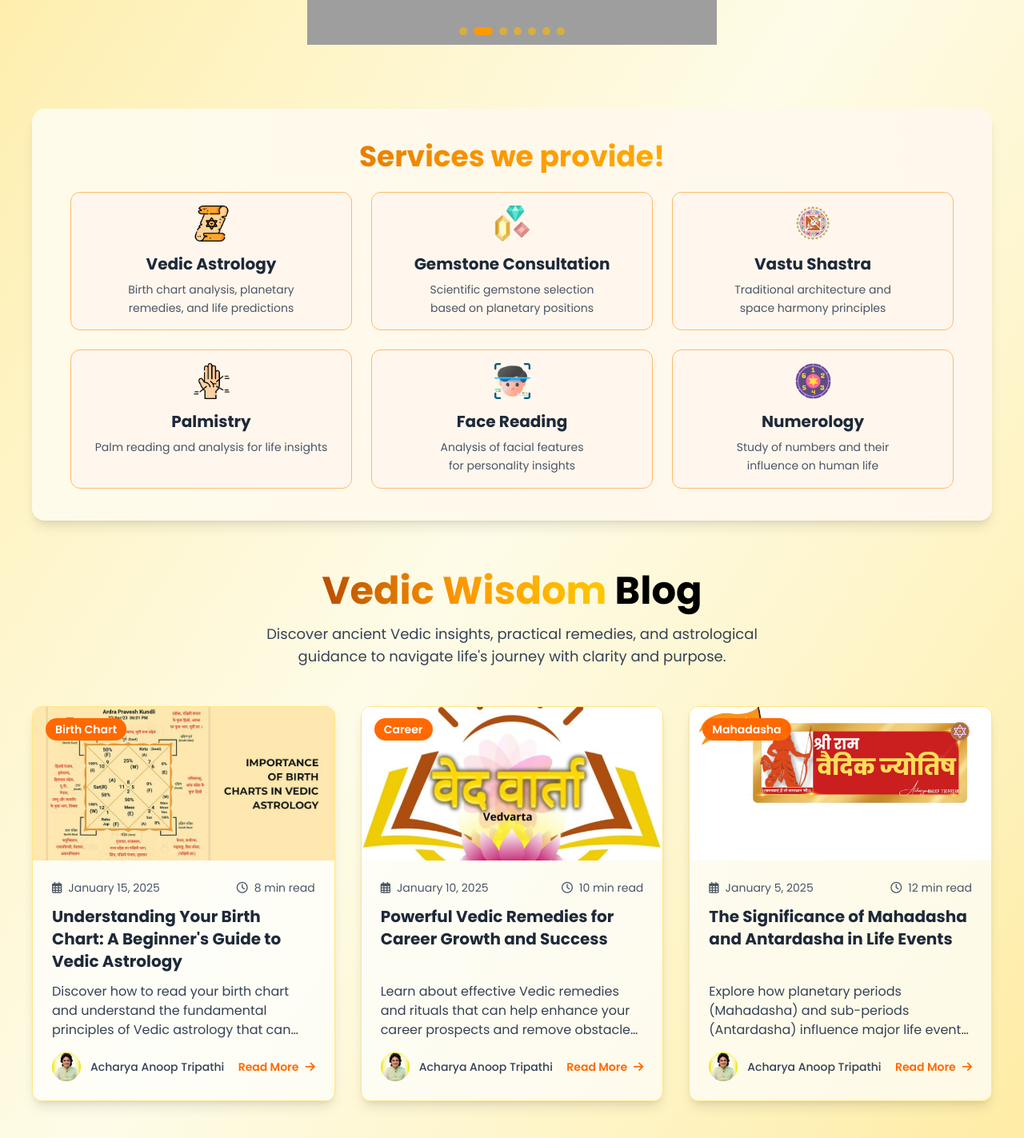
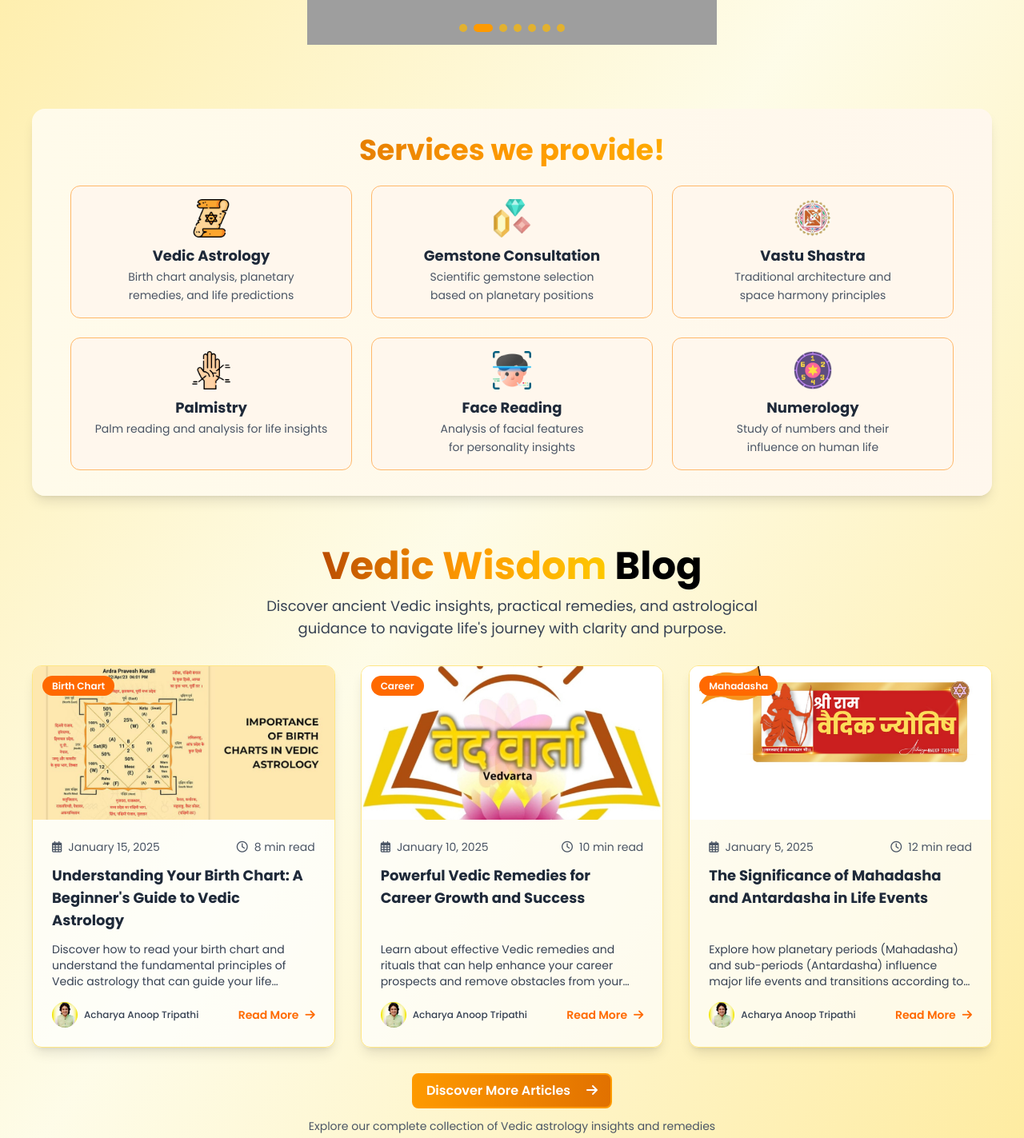
Before and after one commit to Sakshi-Sood/ved_varta, a Next.js app: page / in a window 1280 px wide. Shown: the part 460-1883 px from the top of the page at 80% size. Built offline with nearby package versions, Linux system fonts and the light colour scheme; grey boxes are pictures that could not be loaded.

Commit message:
feat: Enhance styling and layout in BannerCarousel, BlogPreviewCard, Expertise, and BlogPreview components for improved user experience

```diff
--- a/components/BannerCarousel.jsx
+++ b/components/BannerCarousel.jsx
@@ -82,7 +82,7 @@ export default function BannerCarousel({ banners = [] }) {
         <button
           aria-label="Previous banner"
           onClick={prev}
-          className="absolute top-1/2 -translate-y-1/2 left-1 sm:left-3 bg-black/50 hover:bg-black/70 text-white p-1.5 sm:p-2 rounded-full opacity-70 sm:opacity-0 sm:group-hover:opacity-100 transition"
+          className="absolute flex justify-center items-center top-1/2 -translate-y-1/2 left-1 sm:left-3 bg-black/50 hover:bg-black/70 text-white p-1.5 sm:p-2 w-10 h-10 rounded-full opacity-70 sm:opacity-0 sm:group-hover:opacity-100 transition cursor-pointer"
         >
           <i
             className="fas fa-chevron-left text-sm sm:text-lg"
@@ -92,7 +92,7 @@ export default function BannerCarousel({ banners = [] }) {
         <button
           aria-label="Next banner"
           onClick={next}
-          className="absolute top-1/2 -translate-y-1/2 right-1 sm:right-3 bg-black/50 hover:bg-black/70 text-white p-1.5 sm:p-2 rounded-full opacity-70 sm:opacity-0 sm:group-hover:opacity-100 transition"
+          className="absolute flex justify-center items-center top-1/2 -translate-y-1/2 right-1 sm:right-3 bg-black/50 hover:bg-black/70 text-white p-1.5 sm:p-2 w-10 h-10 rounded-full opacity-70 sm:opacity-0 sm:group-hover:opacity-100 transition cursor-pointer"
         >
           <i
             className="fas fa-chevron-right text-sm sm:text-lg"
@@ -101,7 +101,7 @@ export default function BannerCarousel({ banners = [] }) {
         </button>
 
         {/* Indicators */}
-        <div className="absolute bottom-2 sm:bottom-3 left-1/2 -translate-x-1/2 flex gap-1.5 sm:gap-2">
+        <div className="absolute bottom-2 sm:bottom-4 left-1/2 -translate-x-1/2 flex gap-1.5 sm:gap-2">
           {banners.map((_, i) => (
             <button
               key={i}
@@ -110,7 +110,7 @@ export default function BannerCarousel({ banners = [] }) {
               className={`h-2 w-2 sm:h-2.5 sm:w-2.5 rounded-full transition-all cursor-pointer ${
                 i === index
                   ? "bg-amber-500 w-4 sm:w-6"
-                  : "bg-amber-400/60 hover:bg-amber-400/80"
+                  : "bg-amber-400/70 hover:bg-amber-400/90"
               }`}
             />
           ))}
--- a/components/BlogPreviewCard.jsx
+++ b/components/BlogPreviewCard.jsx
@@ -11,8 +11,8 @@ const BlogPreviewCard = ({ blog }) => {
           fill
           className="object-cover hover:scale-105 transition-transform duration-300"
         />
-        <div className="absolute top-4 left-4">
-          <span className="bg-orange-500 text-white px-3 py-1 rounded-full text-sm font-semibold">
+        <div className="absolute top-3 left-3">
+          <span className="bg-orange-500 text-white px-3 py-1 rounded-full text-xs font-semibold">
             {blog.tags[0]}
           </span>
         </div>
@@ -30,11 +30,11 @@ const BlogPreviewCard = ({ blog }) => {
           </span>
         </div>
 
-        <h3 className="text-xl font-bold text-gray-800 mb-3 hover:text-orange-500 transition-colors flex-1">
+        <h3 className="text-lg font-bold text-gray-800 mb-3 hover:text-orange-500 transition-colors flex-1">
           <Link href={`/blogs/${blog.id}`}>{blog.title}</Link>
         </h3>
 
-        <p className="text-gray-700 text-base mb-4 line-clamp-3">
+        <p className="text-gray-700 text-sm mb-4 line-clamp-3">
           {blog.excerpt}
         </p>
 
@@ -43,11 +43,11 @@ const BlogPreviewCard = ({ blog }) => {
             <Image
               src="/images/acharyaAnoop.jpg"
               alt="Author Image"
-              width={36}
-              height={36}
-              className="rounded-full mr-3 object-cover hover:scale-110 transition-transform duration-300"
+              width={32}
+              height={32}
+              className="rounded-full mr-2 object-cover hover:scale-110 transition-transform duration-300"
             />
-            <span className="text-gray-700 font-medium text-sm hover:text-orange-500 transition-all duration-300">
+            <span className="text-gray-700 font-medium text-xs hover:text-orange-500 transition-all duration-300">
               {blog.author}
             </span>
           </Link>
--- a/components/Expertise.jsx
+++ b/components/Expertise.jsx
@@ -4,7 +4,7 @@ import Link from "next/link";
 
 const Expertise = () => {
   return (
-    <div className="bg-gradient-to-r from-amber-50 to-orange-50 rounded-2xl py-6 px-4 sm:py-8 sm:px-6 lg:py-10 lg:px-12 shadow-lg max-w-7xl mx-auto">
+    <div className="bg-gradient-to-r from-amber-50 to-orange-50 rounded-2xl py-4 px-4 sm:py-6 sm:px-6 lg:py-8 lg:px-12 shadow-lg max-w-7xl mx-auto">
       <h2 className="text-2xl sm:text-3xl md:text-4xl font-bold textGradient mb-4 sm:mb-6 text-center">
         Services we provide!
       </h2>
@@ -15,16 +15,16 @@ const Expertise = () => {
             key={index}
             className="bg-orange-50 hover:bg-orange-100/90 rounded-xl p-2 sm:p-4 text-center border border-orange-300 hover:shadow-lg hover:border-orange-500 hover:scale-105 transition-all duration-300"
           >
-            <div className="mb-2 sm:mb-4">
+            <div className="mb-1 sm:mb-3">
               <Image
                 src={area.icon}
                 alt={`${area.title} Icon`}
                 width={32}
                 height={32}
-                className="mx-auto sm:w-[45px] sm:h-[45px]"
+                className="mx-auto sm:w-[48px] sm:h-[48px]"
               />
             </div>
-            <h3 className="text-sm sm:text-xl font-bold text-gray-800 mb-1 sm:mb-2 leading-tight">
+            <h3 className="text-sm sm:text-lg font-bold text-gray-800 mb-1 leading-tight">
               {area.title}
             </h3>
             <p className="text-gray-600 text-xs sm:text-sm text-balance leading-relaxed px-1">
--- a/sections/BlogPreview.jsx
+++ b/sections/BlogPreview.jsx
@@ -45,11 +45,11 @@ const BlogPreview = () => {
     <section className="py-16">
       <div className="max-w-7xl mx-auto">
         {/* Section Header */}
-        <div className="text-center mb-12">
-          <h2 className="text-4xl md:text-5xl font-bold mb-4">
+        <div className="text-center mb-8">
+          <h2 className="text-4xl md:text-5xl font-bold mb-3">
             <span className="textGradient">Vedic Wisdom</span> Blog
           </h2>
-          <p className="text-gray-700 text-lg max-w-2xl mx-auto mb-8">
+          <p className="text-gray-700 text-lg max-w-2xl mx-auto">
             Discover ancient Vedic insights, practical remedies, and
             astrological guidance to navigate life&apos;s journey with clarity
             and purpose.
@@ -57,7 +57,7 @@ const BlogPreview = () => {
         </div>
 
         {/* Blog Preview Cards */}
-        <div className="grid md:grid-cols-2 lg:grid-cols-3 gap-8 mb-12">
+        <div className="grid md:grid-cols-2 lg:grid-cols-3 gap-8 mb-8">
           {blogPosts.map((blog) => (
             <BlogPreviewCard key={blog.id} blog={blog} />
           ))}
@@ -76,7 +76,7 @@ const BlogPreview = () => {
             />
           </Link>
 
-          <p className="text-gray-600 mt-4 text-sm">
+          <p className="text-gray-600 mt-3 text-sm">
             Explore our complete collection of Vedic astrology insights and
             remedies
           </p>
```
